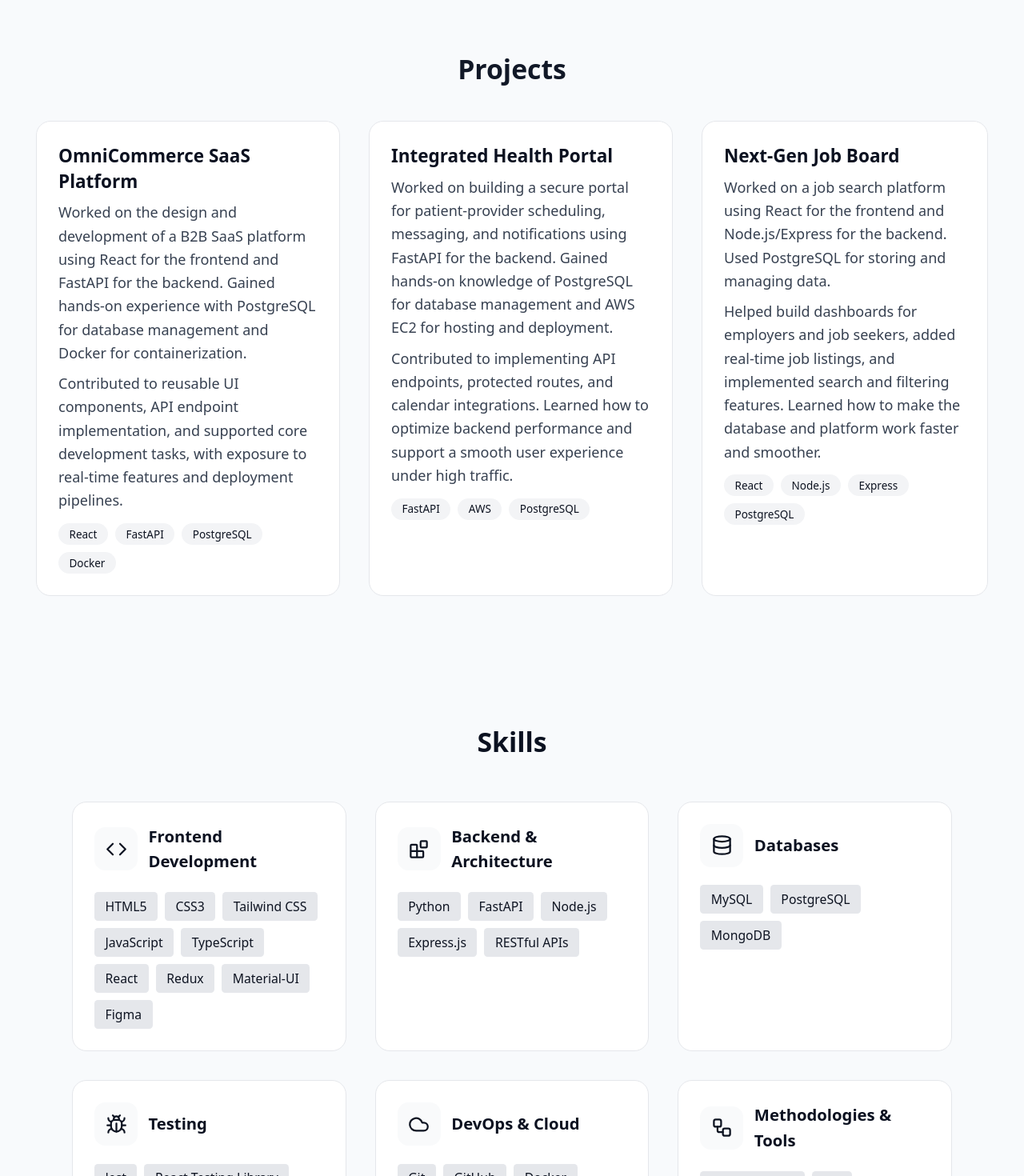
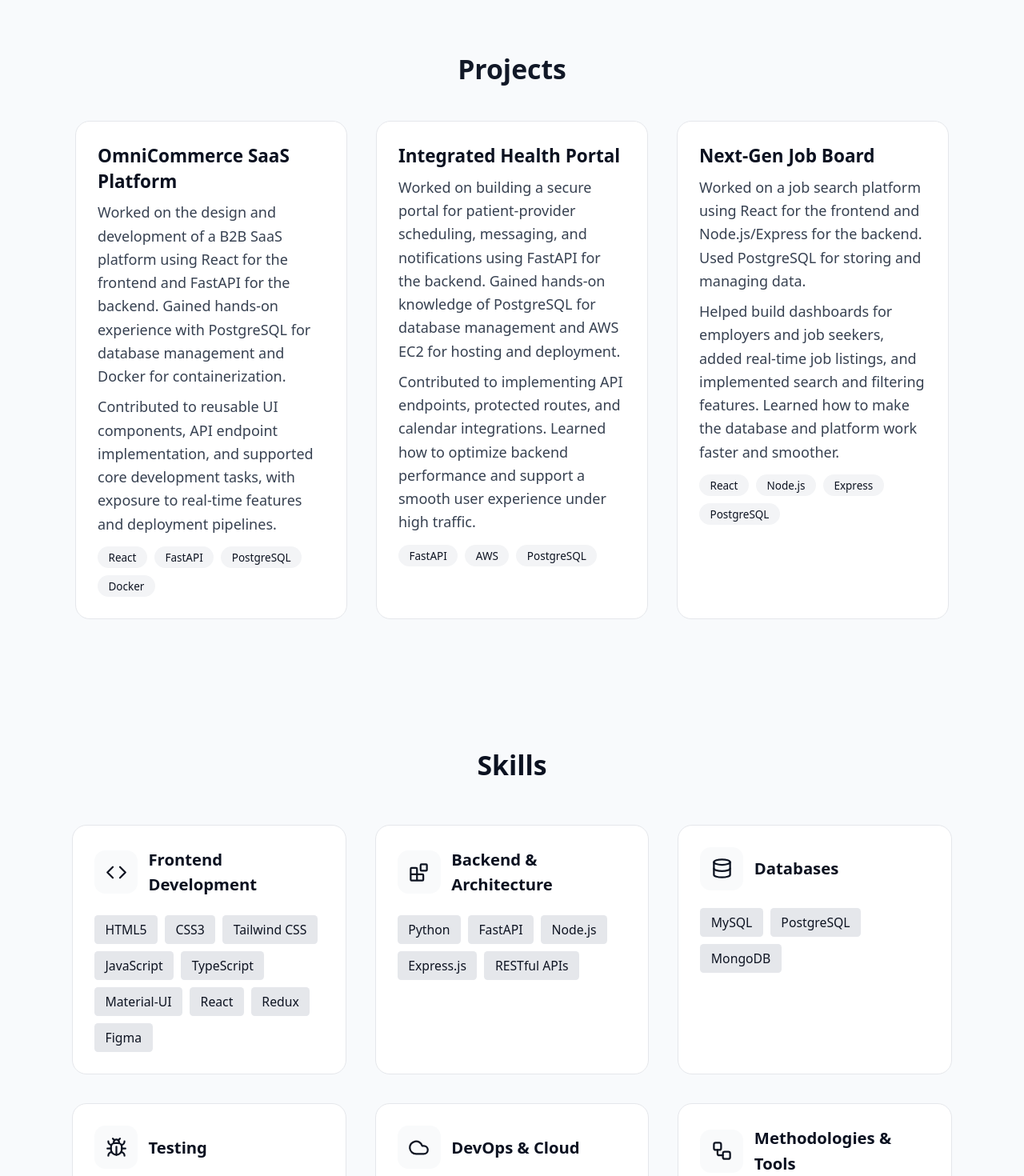
Before and after one commit to Ramya595/My-portfolio, a Next.js app: page / in a window 1280 px wide. Shown: the part 2580-4050 px from the top of the page at 80% size. Built offline with nearby package versions, Linux system fonts and the light colour scheme.

Commit message:
corrections

```diff
--- a/components/Projects.tsx
+++ b/components/Projects.tsx
@@ -59,7 +59,7 @@ const ProjectsSection: React.FC = () => {
             <div
               key={index}
               className="
-                min-w-[340px] max-w-[380px]
+                min-w-[340px] max-w-[340px]
                 rounded-2xl border p-6
                 hover:shadow-xl transition bg-white
               "
--- a/components/Skills.tsx
+++ b/components/Skills.tsx
@@ -17,9 +17,9 @@ const skillCategories: SkillCategory[] = [
       "Tailwind CSS",
       "JavaScript",
       "TypeScript",
+      "Material-UI",
       "React",
       "Redux",
-      "Material-UI",
       "Figma",
     ],
   },
```
